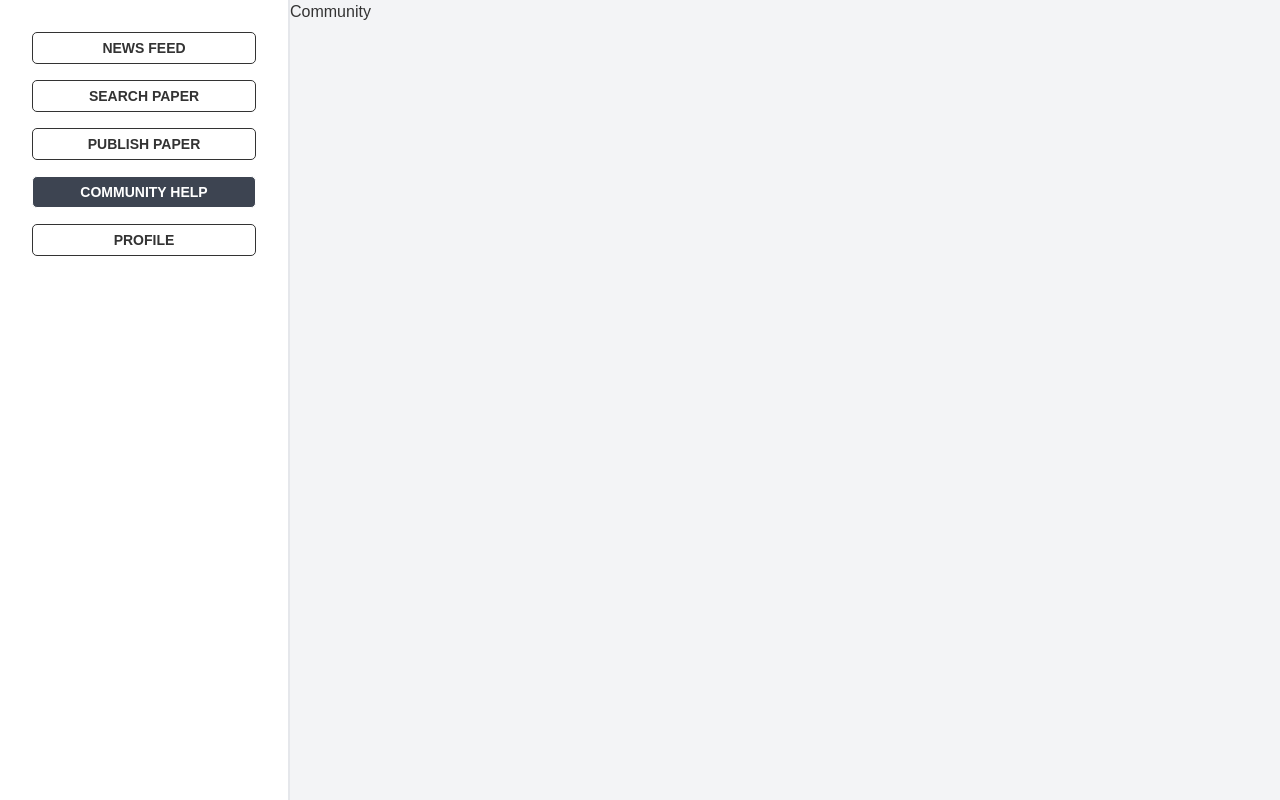
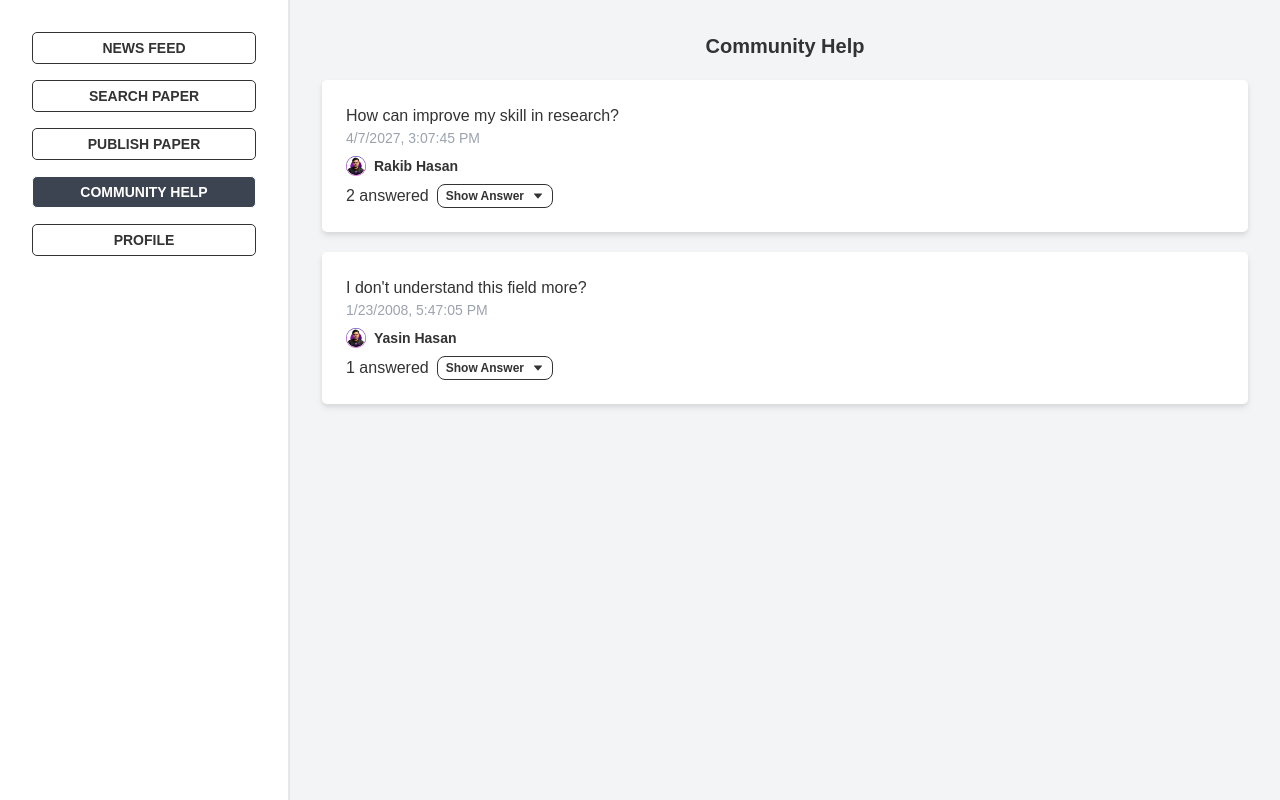
Before and after one commit to SakibAhamedKhan/Final-Year-Project, a React (Create React App) app: page /community in a window 1280 px wide. Built offline with nearby package versions, Linux system fonts and the light colour scheme.

Commit message:
community part half design done

```diff
--- /dev/null
+++ b/src/data/community.json
@@ -0,0 +1,53 @@
+{
+    "data":[
+        {
+            "_id":1,
+            "question":"How can improve my skill in research?",
+            "date": 1807110465663,
+            "user":{
+                "_id":1001,
+                "name":"Rakib Hasan"
+            },
+            "comments":[
+                {
+                    "upvote":100,
+                    "downvote":5,
+                    "comment":"You can follow the following steps.",
+                    "commentedUser":{
+                        "commentedName":"Sakib Ahamed Khan",
+                        "_id":1002
+                    }
+                },
+                {
+                    "upvote":50,
+                    "downvote":2,
+                    "comment":"The best way you can do more read paper on such a field and get more experience on that.",
+                    "commentedUser":{
+                        "commentedName":"Sakib Ahamed Khan",
+                        "_id":1002
+                    }
+                }
+            ]
+        },
+        {
+            "_id":2,
+            "question":"I don't understand this field more?",
+            "date": 1201110425663,
+            "user":{
+                "_id":1005,
+                "name":"Yasin Hasan"
+            },
+            "comments":[
+                {
+                    "upvote":46,
+                    "downvote":2,
+                    "comment":"Read more and more about this field",
+                    "commentedUser":{
+                        "commentedName":"Sakib Ahamed Khan",
+                        "_id":1002
+                    }
+                }
+            ]
+        }
+    ]
+}
--- a/src/pages/community/community.js
+++ b/src/pages/community/community.js
@@ -1,9 +1,52 @@
+import { useEffect, useState } from "react";
+import communityData from '../../data/community.json';
+import ConvertTime from '../paperSearch/converttime';
+import image1 from '../../assets/img/Sakib.jpeg';
+import {AiFillCaretDown} from 'react-icons/ai';
+
 function Community() {
+    const [data, setData] = useState([]);
+    const [loading, setLoading] = useState(true);
+
+    useEffect(() => {
+        setData(communityData.data);
+        setLoading(false);
+    })
     return (
-        <div>
-            Community
+        <div className="p-8 flex flex-col overflow-y-scroll h-screen">
+            <h2 className="text-center font-bold text-xl">Community Help</h2>
+
+            <div className="mt-5">
+                {
+                    !loading ?
+                        data.map((d, index) => <div className="card bg-base-100 drop-shadow-md mb-5 rounded-[5px] p-6">
+                            <h2>{d.question}</h2>
+                            <ConvertTime key={d._id} date={d.date} ></ConvertTime>
+                            <div className="flex items-center my-2">
+                                <div className="avatar">
+                                    <div className="w-5 rounded-full">
+                                        <img src={`${image1}`} />
+                                    </div>
+                                </div>
+                                <div className="ml-2">
+                                    <h2 className="text-sm font-semibold">{d.user.name}</h2>
+                                </div>
+                            </div>
+                            <div className="flex items-center">
+                                <h2 className="mr-2">{d.comments.length} answered</h2>
+                                <button className="btn btn-outline btn-xs capitalize">
+                                    Show Answer
+                                    <AiFillCaretDown className="ml-2"/>
+                                    </button>
+                            </div>
+                        </div>) :
+                        <div>
+                            Loading...
+                        </div>
+                }
+            </div>
         </div>
-     );
+    );
 }
 
 export default Community;
```
